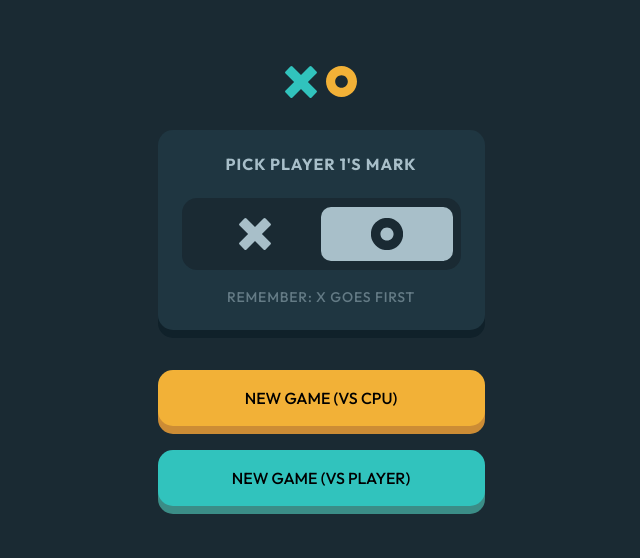
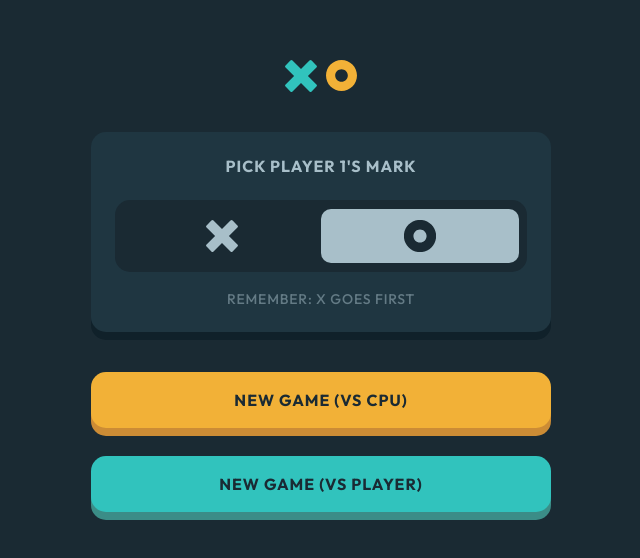
Before and after one commit to SimasG/tic-tac-toe, a plain HTML site: page index.html in a window 1280 px wide. Shown: the part 114-672 px from the top of the page, without its empty margins (319-959 px from the left). Drawn offline with Linux system fonts and the light colour scheme.

Commit message:
finished tablet & desktop homepage layout

```diff
--- a/scss/_globals.scss
+++ b/scss/_globals.scss
@@ -16,8 +16,10 @@ html {
 
 // COLORS
 $light-blue: #31c3bd;
+$light-blue-darker: #3b8d87;
 $light-blue-hover: #65e9e4;
 $light-yellow: #f2b137;
+$light-yellow-darker: #cc8c35;
 $light-yellow-hover: #ffc860;
 $very-dark-navy-shadow: #10212a;
 $dark-navy-background: #1a2a33;
--- a/scss/_homepage.scss
+++ b/scss/_homepage.scss
@@ -4,10 +4,8 @@ body {
   align-items: center;
   min-height: 100vh;
   main {
-    top: 50%;
-    left: 50%;
     min-width: 32.7rem;
-    max-width: 46rem;
+    // max-width: 46rem;
     .logo {
       display: flex;
       justify-content: center;
@@ -125,15 +123,46 @@ body {
         text-transform: uppercase;
         border-radius: 15px;
         height: 5.6rem;
+        letter-spacing: 0.1rem;
+        color: $dark-navy-background;
+        font-weight: bold;
       }
       .cpu {
         background-color: $light-yellow;
-        box-shadow: 0 8px #cc8c35;
+        box-shadow: 0 8px $light-yellow-darker;
       }
       .multiplayer {
         background-color: $light-blue;
-        box-shadow: 0 8px #3b8d87;
+        box-shadow: 0 8px $light-blue-darker;
       }
     }
   }
 }
+
+@media (min-width: 768px) {
+  body {
+    main {
+      width: 46rem;
+      .logo {
+        margin-bottom: 4rem;
+      }
+      .new-game-buttons {
+        gap: 2.8rem;
+      }
+      .mark-picking-container {
+        .mark-picking-subcontainer {
+          .picker {
+            .picker-subcontainer {
+              .picker-x {
+                width: 19.8rem;
+              }
+              .picker-zero {
+                width: 19.8rem;
+              }
+            }
+          }
+        }
+      }
+    }
+  }
+}
```
Also changed, not shown: scss/styles.css, 1 other file.
